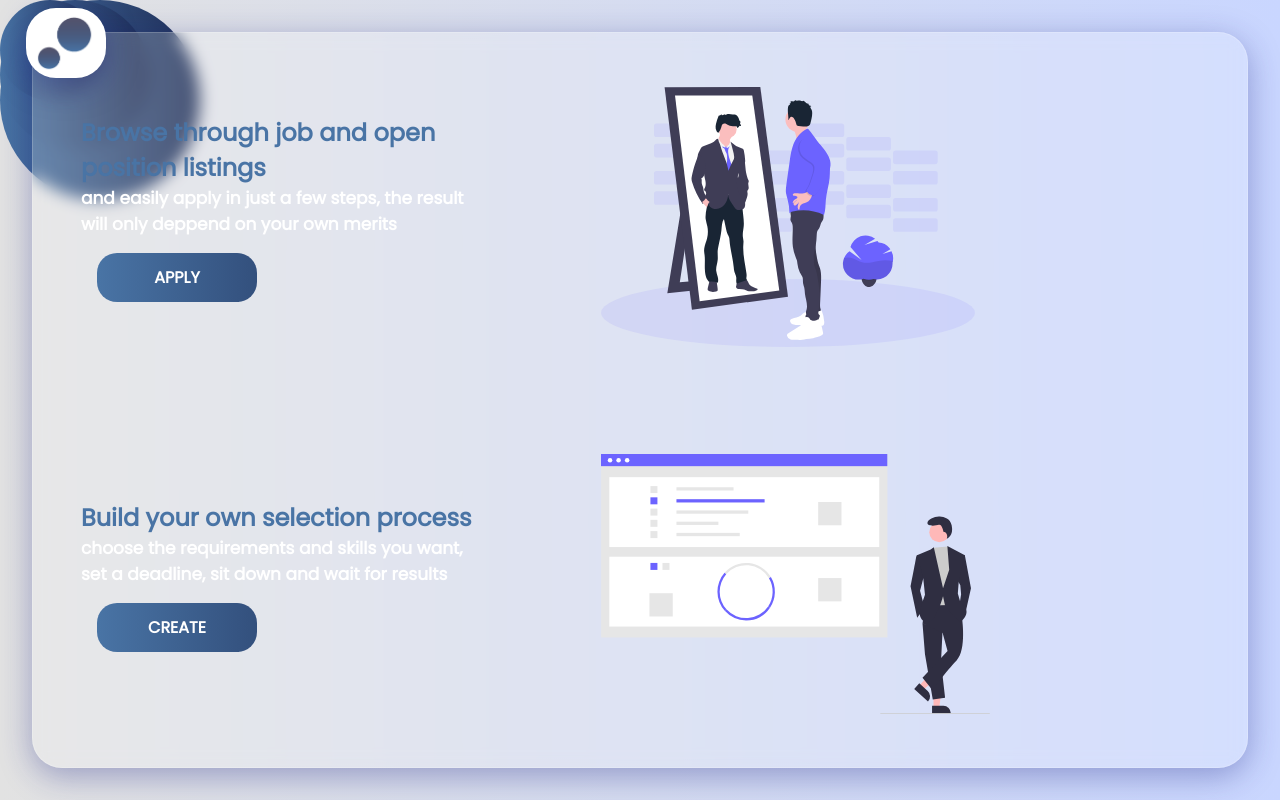
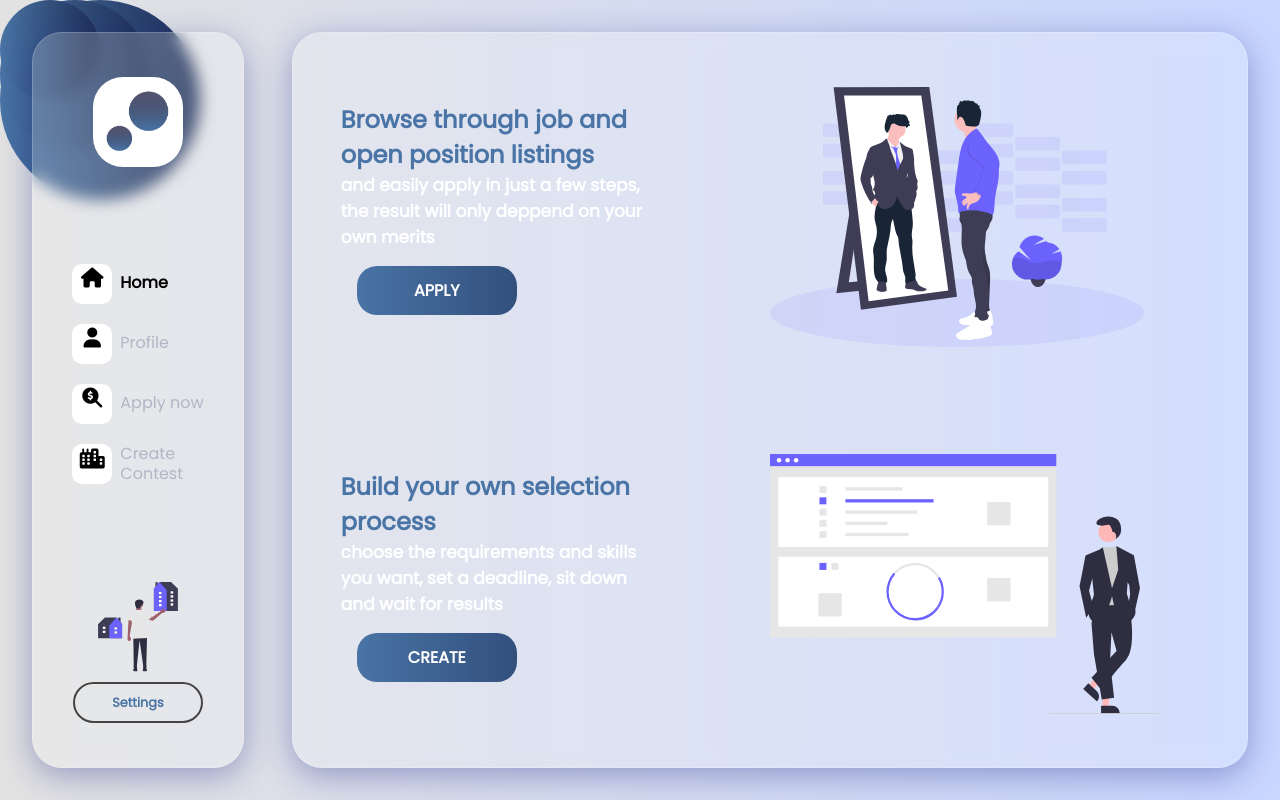
Before and after one commit to dmarcosc/competitions-front, a Vue app: page /dashboard in a window 1280 px wide. Built offline with nearby package versions, Linux system fonts and the light colour scheme.

Commit message:
nav menu mobile version

```diff
--- a/src/App.vue
+++ b/src/App.vue
@@ -1,5 +1,8 @@
 <template>
   <div id="app">
+    <transition name="show" mode="in-out">
+      <NavMenuMobile v-if="menuInfo.show" :route="route" />
+    </transition>
     <BlueBall v-if="login" big class="ball1" />
     <BlueBall v-if="login" medium class="ball2" />
     <BlueBall v-if="login" small class="ball3" />
@@ -9,22 +12,45 @@
 
 <script>
 import BlueBall from '@/components/BlueBall.vue'
+import NavMenuMobile from '@/components/NavMenu/NavMenuMobile.vue'
 
 export default {
   name: 'App',
   components: {
-    BlueBall
+    BlueBall,
+    NavMenuMobile
   },
   data () {
     return {
+      route: '',
       login: false
+    }
+  },
+  computed: {
+    menuInfo () {
+      return this.$store.getters['ui/menuInfo']
     }
   },
   watch: {
     $route () {
+      this.route = this.$router.currentRoute.name
       if (this.$router.currentRoute.name === 'Home') this.login = false
       else this.login = true
     }
   }
 }
 </script>
+<style lang="scss">
+.show {
+  &-enter,
+    &-leave-to {
+        transform: translateX(-100%);
+        transition: all .7s ease-in 0s
+    }
+    &-enter-active,
+    &-leave-active
+    {
+        transition: transform .7s ease;
+    }
+}
+</style>
--- a/src/components/Button.vue
+++ b/src/components/Button.vue
@@ -46,7 +46,7 @@ export default {
     text-transform: uppercase;
     font-weight: 600;
     cursor: pointer;
-    transition: all ease 0.2s;
+    transition: all ease 0.1s;
     text-align: center;
     position: relative;
     overflow: hidden;
--- a/src/components/NavMenu.vue
+++ b/src/components/NavMenu/NavMenu.vue
@@ -1,5 +1,5 @@
 <template>
-  <div :class="{'nav-menu' : !isMobile, 'nav-menu mobile' : isMobile}">
+  <div :class="{'nav-menu' : !isMobile, 'nav-menu mobile' : isMobile}" @click="handleMobileMenu()">
     <button class="logo-img" @click="toHome()">
       <BlueBall small class="logo-ball-big" />
       <BlueBall small class="logo-ball-small" />
@@ -31,7 +31,7 @@
 <script lang="ts">
 import Vue from 'vue'
 import Button from '@/components/Button.vue'
-import BlueBall from './BlueBall.vue'
+import BlueBall from '@/components/BlueBall.vue'
 export default Vue.extend({
   name: 'NavMenu',
   components: {
@@ -46,8 +46,12 @@ export default Vue.extend({
   },
   data () {
     return {
-      isMobile: false
+      isMobile: false,
+      showMenuMobile: false
     }
+  },
+  updated () {
+    this.hideMobileMenu()
   },
   mounted () {
     this.checkIsMobile()
@@ -59,8 +63,16 @@ export default Vue.extend({
     window.removeEventListener('resize', this.checkIsMobile)
   },
   methods: {
+    hideMobileMenu () {
+      if (!this.isMobile) this.$store.dispatch('ui/hideMenu')
+    },
     checkIsMobile () {
-      this.isMobile = window.innerHeight < 850 || window.innerWidth < 700
+      this.isMobile = window.innerHeight < 600 || window.innerWidth <= 751
+    },
+    handleMobileMenu () {
+      if (this.isMobile) {
+        this.$store.dispatch('ui/toggleMenu')
+      }
     },
     toHome () {
       this.$router.push('/dashboard').catch((err: string) => { return err })
@@ -96,7 +108,7 @@ $primary-color: #4974a5;
   border-radius: 30px;
   border: 1px solid rgba( 255, 255, 255, 0.18 );
   &.mobile{
-    background-image: url('../assets/images/favicon.png');
+    background-image: url('../../assets/images/favicon.png');
     background-size: 80%;
     background-color: #fff;
     background-position: center;
@@ -107,6 +119,7 @@ $primary-color: #4974a5;
     z-index: 6;
     width:80px;
     height:70px;
+    cursor:pointer;
   :nth-child(1),:nth-child(2),:nth-child(3){
     display:none;
   }
@@ -191,7 +204,7 @@ to   {  transform: translateX(7px) translateY(-7px); }
 }
 .menu-img{
   height: 150px;
-  margin-bottom: 30px;
+   margin-bottom: 20px;
 }
 .fas{
   background: #fff;
@@ -241,4 +254,35 @@ to   {  transform: translateX(7px) translateY(-7px); }
     color: #fff !important;
   }
 }
+@media (max-height: 800px) {
+.menu-img{
+  height:90px;
+  margin-bottom: 10px;
+}
+.fas{
+width:40px;
+height:40px;
+padding-top:12px;
+}
+.logo-img{
+  width:90px;
+  height:90px;
+    background-image: url('../../assets/images/favicon.png');
+    background-size: 80%;
+    background-color: #fff;
+    background-position: center;
+    background-repeat: no-repeat;
+}
+.logo-ball-small, .logo-ball-big{
+  display: none;
+}
+.nav-items{
+  margin:10px 0px;
+}
+}
+@media (min-height: 1200px) {
+  .nav-items{
+    margin:4em 0px;
+  }
+}
 </style>
--- /dev/null
+++ b/src/components/NavMenu/NavMenuMobile.vue
@@ -0,0 +1,77 @@
+<template>
+  <div id="sideNav" class="nav-mobile-content">
+    <div :class="{'nav-mobile-link' : route!=='Dashboard','nav-mobile-link active' : route=='Dashboard'}"
+         @click="toHome"
+    >
+      Home
+    </div>
+    <div :class="{'nav-mobile-link' : route!=='Profile','nav-mobile-link active' : route=='Profile'}"
+         @click="toProfile"
+    >
+      Profile
+    </div>
+    <div :class="{'nav-mobile-link' : route!=='Apply','nav-mobile-link active' : route=='Apply'}"
+         @click="toApply"
+    >
+      Apply
+    </div>
+    <div :class="{'nav-mobile-link' : route!=='Create','nav-mobile-link active' : route=='Create'}"
+         @click="toCreate"
+    >
+      Create
+    </div>
+  </div>
+</template>
+
+<script lang="ts">
+import Vue from 'vue'
+export default Vue.extend({
+  name: 'NavMenuMobile',
+  props: {
+    route: {
+      type: String,
+      default: ''
+    }
+  },
+  methods: {
+    toHome () {
+      this.$router.push('/dashboard').catch((err: string) => { return err })
+    },
+    toProfile () {
+      this.$router.push('/profile').catch((err: string) => { return err })
+    },
+    toApply () {
+      this.$router.push('/apply').catch((err: string) => { return err })
+    },
+    toCreate () {
+      this.$router.push('/create').catch((err: string) => { return err })
+    }
+  }
+})
+</script>
+
+<style lang="scss" scoped>
+$primary-color: #4974a5;
+.nav-mobile-content {
+  height: 100%;
+  width: 150px;
+  left: 0;
+  position: fixed;
+  z-index: 6;
+  border: 2px solid #fff;
+  border-bottom-right-radius: 20px;
+  border-top-right-radius: 20px;
+  background:  $primary-color;
+  display:flex;
+  flex-direction: column;
+  color:#fff;
+  padding:130px 0px;
+}
+.nav-mobile-link{
+padding:1em 1em;
+  &.active{
+    background:#274568;
+    outline: 1px solid black;
+  }
+}
+</style>
--- a/src/store/modules/ui/index.ts
+++ b/src/store/modules/ui/index.ts
@@ -20,8 +20,8 @@ export const ui: Module<StateUi, RootStore> = {
       text: getDefaultTextMask(),
       show: false
     },
-    faldon: {
-      show: true
+    menu: {
+      show: false
     }
   },
   mutations: {
@@ -39,8 +39,11 @@ export const ui: Module<StateUi, RootStore> = {
     closeDialog (state) {
       state.modal = getDefaultStateModal()
     },
-    toggleFaldon (state, { show }) {
-      state.faldon.show = show
+    toggleMenu (state) {
+      state.menu.show = !state.menu.show
+    },
+    hideMenu (state) {
+      state.menu.show = false
     }
   },
   actions: {
@@ -56,11 +59,11 @@ export const ui: Module<StateUi, RootStore> = {
     closeDialog ({ commit }) {
       commit('closeDialog')
     },
-    showFaldon ({ commit }) {
-      commit('toggleFaldon', { show: true })
+    toggleMenu ({ commit }) {
+      commit('toggleMenu')
     },
-    hideFaldon ({ commit }) {
-      commit('toggleFaldon', { show: false })
+    hideMenu ({ commit }) {
+      commit('hideMenu')
     }
   },
   getters: {
@@ -70,8 +73,8 @@ export const ui: Module<StateUi, RootStore> = {
     dialogInfo (state) {
       return state.modal
     },
-    faldonInfo (state) {
-      return state.faldon
+    menuInfo (state) {
+      return state.menu
     }
   }
 }
--- a/src/store/modules/ui/types.ts
+++ b/src/store/modules/ui/types.ts
@@ -1,7 +1,7 @@
 export interface StateUi {
   modal: StateUiModal;
   mask: StateUiMask;
-  faldon: StateUiFaldon;
+  menu: StateUiMenu;
 }
 
 export interface StateUiModal {
@@ -15,7 +15,7 @@ export interface StateUiMask {
   text: string;
 }
 
-export interface StateUiFaldon {
+export interface StateUiMenu {
   show: boolean;
 }
 
--- a/src/views/apply/Apply.vue
+++ b/src/views/apply/Apply.vue
@@ -12,7 +12,7 @@
 <script lang="ts">
 import Vue from 'vue'
 import Button from '@/components/Button.vue'
-import NavMenu from '@/components/NavMenu.vue'
+import NavMenu from '@/components/NavMenu/NavMenu.vue'
 
 export default Vue.extend({
   name: 'Apply',
--- a/src/views/create/Create.vue
+++ b/src/views/create/Create.vue
@@ -12,7 +12,7 @@
 <script lang="ts">
 import Vue from 'vue'
 import Button from '@/components/Button.vue'
-import NavMenu from '@/components/NavMenu.vue'
+import NavMenu from '@/components/NavMenu/NavMenu.vue'
 
 export default Vue.extend({
   name: 'Create',
--- a/src/views/dashboard/Dashboard.vue
+++ b/src/views/dashboard/Dashboard.vue
@@ -41,7 +41,7 @@
 <script lang="ts">
 import Vue from 'vue'
 import Button from '@/components/Button.vue'
-import NavMenu from '@/components/NavMenu.vue'
+import NavMenu from '@/components/NavMenu/NavMenu.vue'
 
 export default Vue.extend({
   name: 'Dashboard',
@@ -119,31 +119,69 @@ $main-background3: linear-gradient(to right, #E2E2E2, #C9D6FF);
   margin-left: .5em;
   }
 }
-
 @media (max-width: 900px) {
   .dashboard-img{
-    display: none
+    height: 160px;
+  }
+  .dashboard-subtitle{
+   font-size: 17px;
+   margin:0em;
+  }
+  .dashboard-title{
+  font-size: 24px;
+}
+}
+@media (max-width: 700px) {
+  .dashboard{
+    height:100% ;
+  }
+  .dashboard-block{
+    flex-direction: column;
+    margin-bottom:1.5em;
   }
   .dashboard-card{
   flex-basis: 100%;
+  margin:3em 0em;
   }
 }
-@media (max-height: 850px) {
-  .dashboard-subtitle{
-    margin:0em;
+@media (max-width: 400px) {
+  .dashboard-img{
+    height: 130px !important;
+  }
+  .dashboard-container{
+    padding-left:1.5em;
   }
 }
-@media (max-height: 850px) {
-  .dashboard-subtitle{
-    margin:0em;
+@media (max-height: 650px) {
+  .dashboard-img{
+    height: 150px;
   }
 }
 @media (max-height: 850px) {
   .dashboard-subtitle{
    font-size: 17px;
+   margin:0em;
   }
   .dashboard-title{
   font-size: 24px;
 }
 }
+@media (min-height: 1200px) {
+  .dashboard-subtitle{
+   font-size: 29px;
+   margin:0em;
+  }
+  .dashboard-title{
+  font-size: 36px;
+}
+.dashboard-img{
+    height: 340px;
+  }
+}
+@media (min-width: 1300px) {
+.dashboard-img{
+    height: 300px;
+    margin-left: 11em;
+  }
+}
 </style>
--- a/src/views/profile/Profile.vue
+++ b/src/views/profile/Profile.vue
@@ -12,7 +12,7 @@
 <script lang="ts">
 import Vue from 'vue'
 import Button from '@/components/Button.vue'
-import NavMenu from '@/components/NavMenu.vue'
+import NavMenu from '@/components/NavMenu/NavMenu.vue'
 
 export default Vue.extend({
   name: 'Profile',
```
